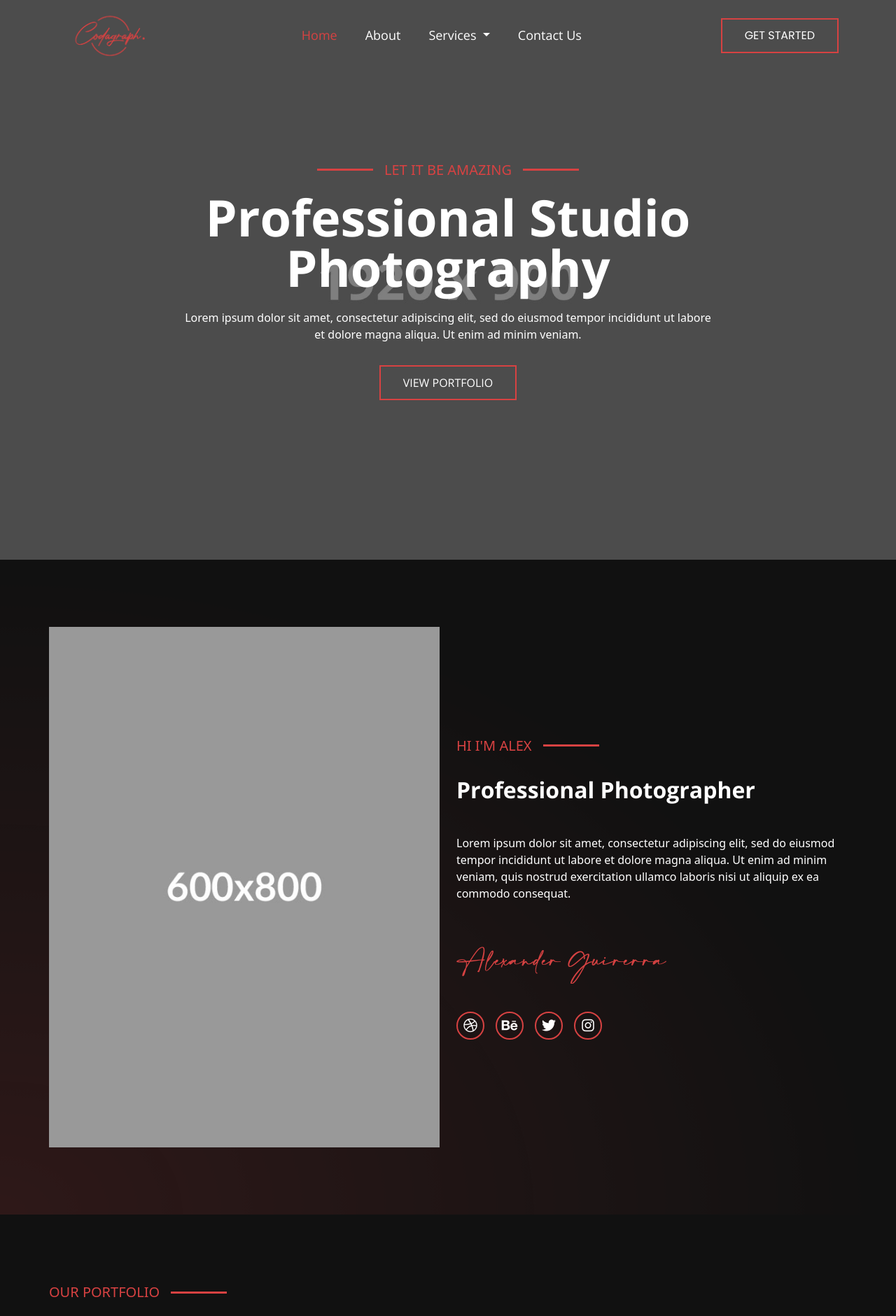
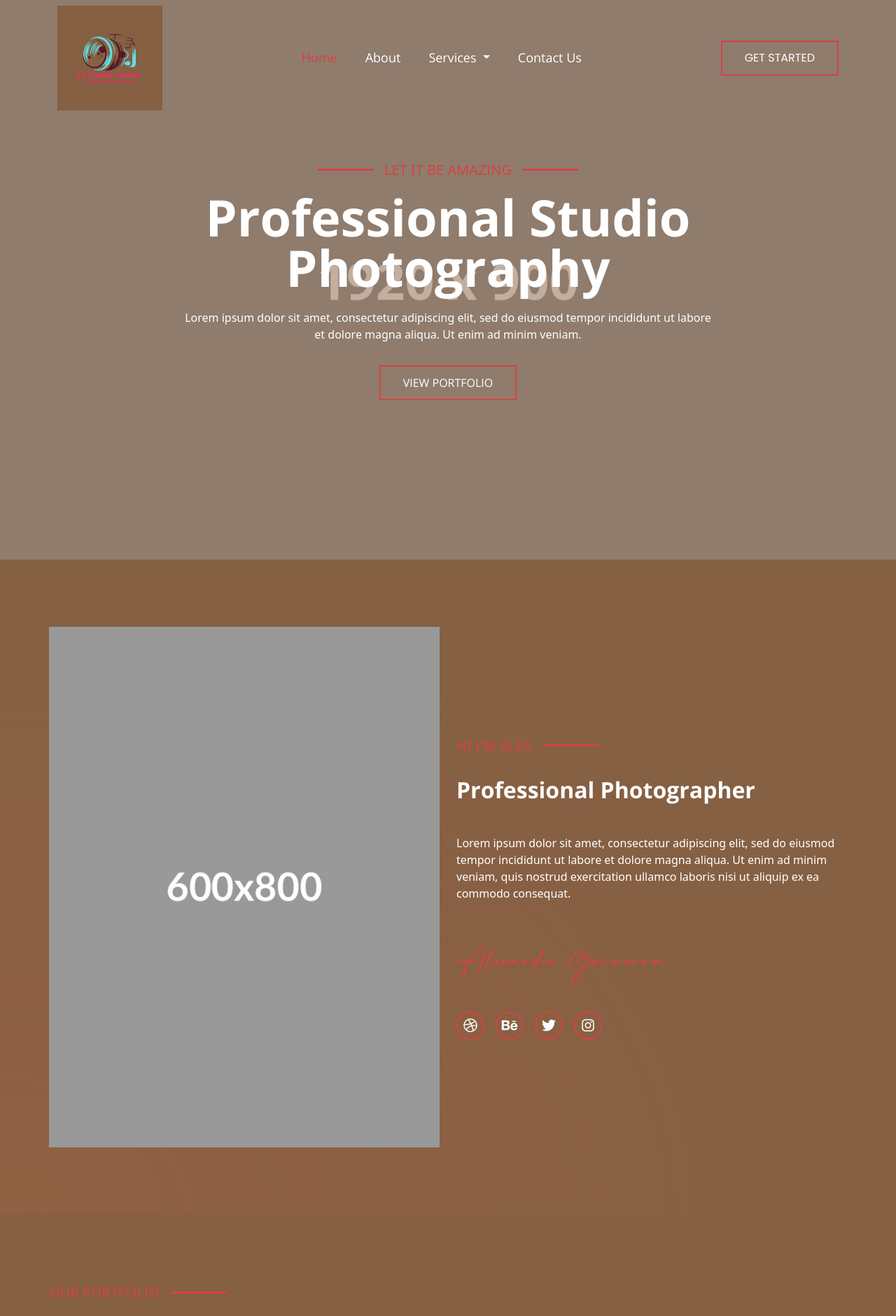
Before and after one commit to PrathyushaJetti/studio-vision, a PHP site: page / in a window 1280 px wide. Shown: the top 1881 px of the page at 70% size. Run offline with PHP 8.4, Linux system fonts and the light colour scheme.

Commit message:
color changes

```diff
--- a/css/style.css
+++ b/css/style.css
@@ -2,8 +2,8 @@
 @import url('https://fonts.googleapis.com/css2?family=Open+Sans:ital,wght@0,300;0,400;0,500;0,600;0,700;0,800;1,300;1,400;1,500;1,600;1,700;1,800&family=Poppins:ital,wght@0,100;0,200;0,300;0,400;0,500;0,600;0,700;0,800;0,900;1,100;1,200;1,300;1,400;1,500;1,600;1,700;1,800;1,900&display=swap');
 
 :root {
-    --dark-bg: #111111;
-    --secondary-dark: #222222;
+    --dark-bg: #856043;
+    --secondary-dark: #856043;
     --accent-color: #d74242;
     --gray-color: #aaaaaa;
     --font-1: 'Open Sans', sans-serif;
@@ -228,7 +228,7 @@ a {
     top: 0;
     left: 0;
     position: absolute;
-    background-color: #000;
+    background-color: #856043;
     opacity: 0.5;
     transition: background 0.3s, border-radius 0.3s, opacity 0.3s;
 }
--- a/includes/header.php
+++ b/includes/header.php
@@ -80,7 +80,7 @@
             <nav class="navbar navbar-expand-lg">
                 <div class="container-fluid">
                     <div class="logo-container">
-                        <a href="index.php"><img src="image/logo.png" alt="" class="img-fluid"></a>
+                        <a href="index.php"><img src="image/logo.jpeg" alt="" class="img-fluid"></a>
                     </div>
                     <button class="navbar-toggler border-0 accent-color" type="button" data-bs-toggle="collapse"
                         data-bs-target="#navbarSupportedContent" aria-controls="navbarSupportedContent"
```
Also changed, not shown: image/logo.jpeg (added), image/logot.png (added).
